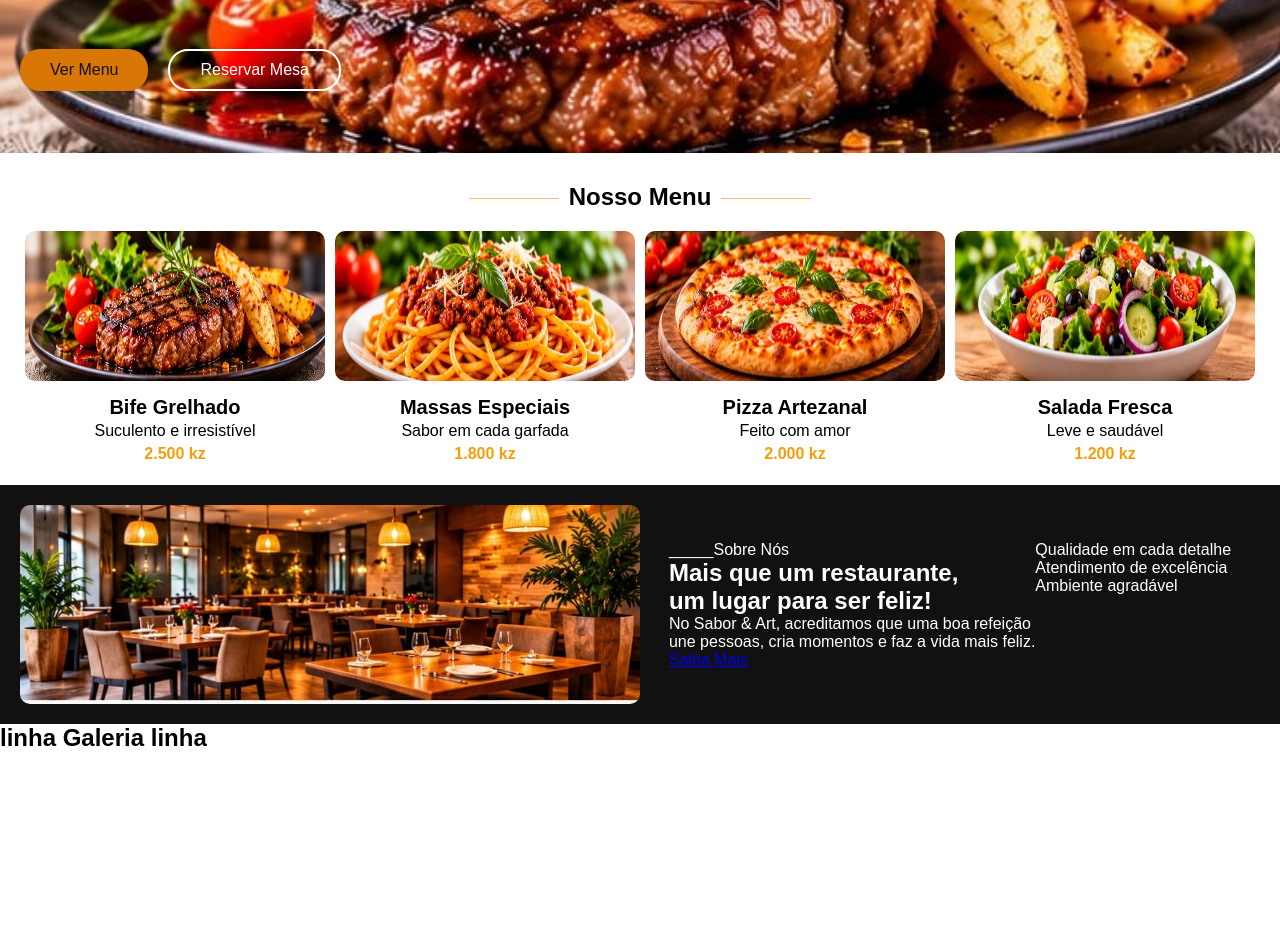
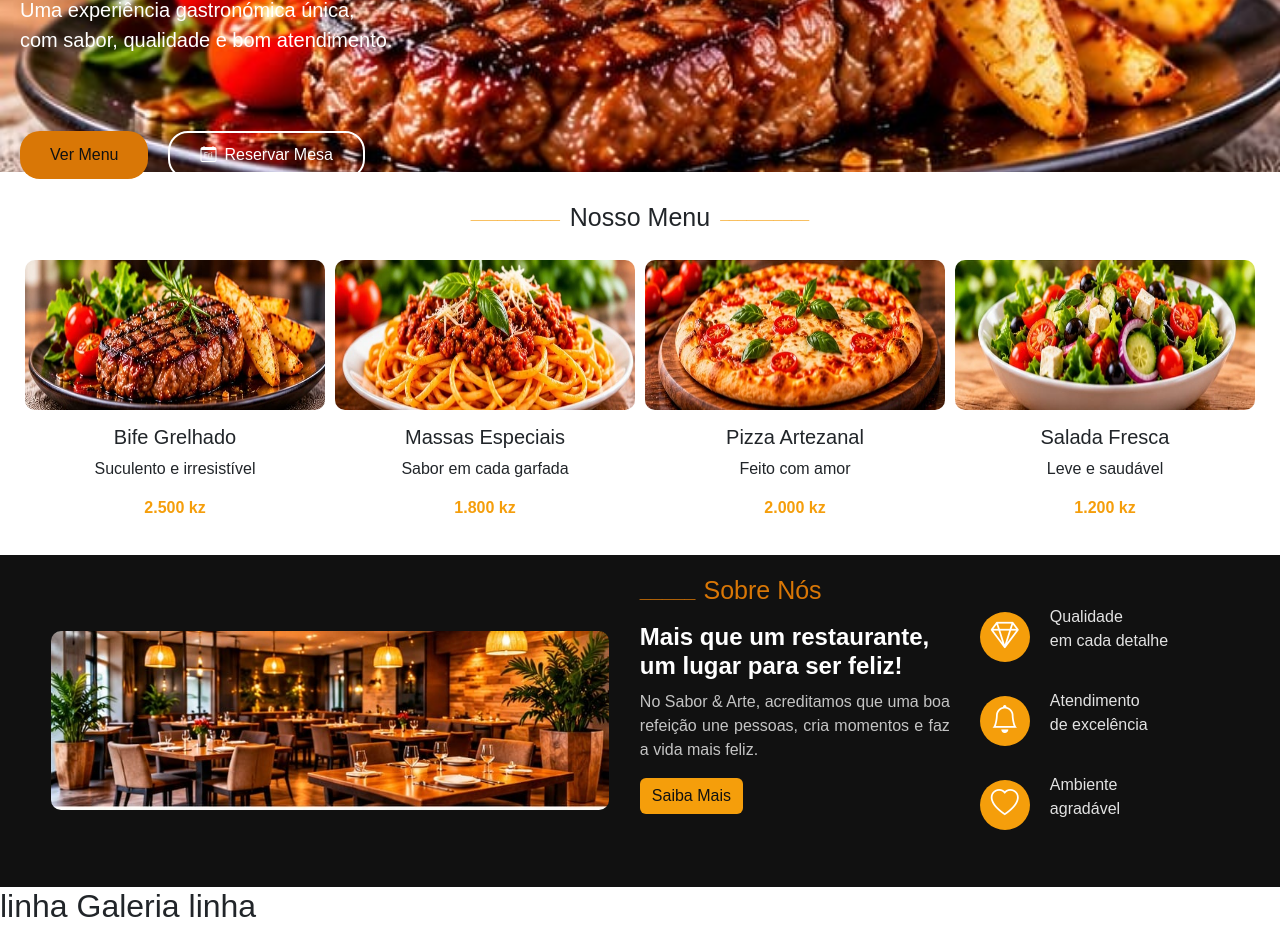
Before and after one commit to AntonioBalduino/leading-page-Sabor_-_Arte, a plain HTML site: page index.html in a window 1280 px wide. Shown: the part 263-1205 px from the top of the page. Before the commit the page ends 1033 px from the top, so only its background shows below. Drawn offline with nearby package versions, Linux system fonts and the light colour scheme.

Commit message:
section-3

```diff
--- a/assets/css/estilos.css
+++ b/assets/css/estilos.css
@@ -1,3 +1,5 @@
+@import url("https://cdn.jsdelivr.net/npm/bootstrap-icons@1.13.1/font/bootstrap-icons.min.css");
+
 *{
     margin: 0;
     padding: 0;
@@ -123,7 +125,12 @@ header div a:hover{
 
 #sec-1 div a.link-2{
     border: 2px solid #ffffff;
+    display: flex;
+    justify-content: center;
+    align-items: center;
+    gap: 8px;
 }
+
 #sec-1 div a.link-2:hover{
     background-color: #ffffff2f;
     color: #111111;
@@ -142,6 +149,11 @@ header div a:hover{
     display: flex;
     justify-content: center;
 }
+
+#sec-2 div.menu h2{
+    font-size: 25px;
+}
+
 #sec-2 div.menu span{
     color: #F59E0B;
     font-weight: bolder;
@@ -189,13 +201,13 @@ header div a:hover{
     color: #ffffff;
     padding: 20px;
     display: flex;
-    justify-content: space-between;
+    justify-content: center;
     align-items: center;
     width: 100%;
 }
 
 #sec-3 img{
-    width: 50%;
+    width: 45%;
     border-radius: 10px;
     object-fit: cover;
     object-position: center;
@@ -207,7 +219,84 @@ header div a:hover{
     justify-content: center;
 }
 
+/*SOBRE NOS */
 #sec-3 div.div_2 .content-1 div.sobre_nos{
     display: flex;
+    color: #D97706;
+    gap: 8px;
+
+}
+
+#sec-3 div.div_2 .content-1 div.sobre_nos h2{
+    font-size: 25px;
+}
+
+
+#sec-3 div.div_2 .content-1 div.sobre_nos span{
+    font-weight: bold;
+}
+
+#sec-3 div.div_2 .content-1{
+    width: 50%;
+    font-size: 20px;
+    text-align: justify;
+}
+
+#sec-3 div.div_2 .content-1 h3{
+    font-size: 24px;
+    margin: 10px 0;
+    font-weight: bolder;
+}
+
+#sec-3 div.div_2 .content-1 p{
+    color: #ffffffc0;
+    font-size: 16px;
+}
+
+#sec-3 div.div_2 .content-1 .btn{
+    background-color: #F59E0B;
+    color: #111111;
+    border: none;
+}
+#sec-3 div.div_2 .content-1 .btn:hover{
+    background-color: #D97706;
+    color: #ffffff;
+    transition: 0.8s;
+}
+
+
+/*OUTRA PARTE CONTENT-2*/
+
+#sec-3 div.div_2 .content-2{
+    display: flex;
+    flex-direction: column;
+    padding: 30px;
+    gap: 20px;
+}
+
+#sec-3 div.div_2 .content-2 div{
+    display: flex;
     align-items: center;
+    text-align: left;
+    gap: 20px;
 }
+
+#sec-3 div.div_2 .content-2 div .icon{
+    background-color: #F59E0B;
+    display: flex;
+    justify-content: center;
+    align-items: center;
+    text-align: center;
+    width: 50px;
+    height: 50px;
+    border-radius: 50%;
+    font-weight: 900;
+}
+
+#sec-3 div.div_2 .content-2 div .icon i{
+    font-size: 28px;
+}
+
+#sec-3 div.div_2 .content-2 div p{
+    color: #ffffffe0;
+}
--- a/index.html
+++ b/index.html
@@ -3,6 +3,7 @@
 <head>
     <meta charset="UTF-8">
     <meta name="viewport" content="width=device-width, initial-scale=1.0">
+    <link rel="stylesheet" href="https://cdn.jsdelivr.net/npm/bootstrap@5.3.8/dist/css/bootstrap.min.css">
     <link rel="stylesheet" href="assets/css/estilos.css">
     <title>Sabor Art</title>
 </head>
@@ -30,7 +31,7 @@
         <p>Uma experiência gastronómica única,<br> com sabor, qualidade e bom atendimento.</p>
         <div>
             <a href="#" class="link-1">Ver Menu</a>
-            <a href="#" class="link-2">Reservar Mesa</a>
+            <a href="#" class="link-2"> <i class="bi bi-calendar-day"></i> Reservar Mesa</a>
         </div>
     </section>
 
@@ -75,18 +76,27 @@
             <div class="content-1">
                 <div class="sobre_nos">
                     <span>_____</span>
-                    <p>Sobre Nós</p>
+                    <h2>Sobre Nós</h2>
                 </div>
-                <h2>Mais que um restaurante,<br> um lugar para ser feliz!</h2>
-                <p>No Sabor & Art, acreditamos que uma boa refeição <br> une pessoas, cria momentos e faz a vida mais feliz.</p>
+                <h3>Mais que um restaurante,<br> um lugar para ser feliz!</h3>
+                <p>No Sabor & Arte, acreditamos que uma boa refeição une pessoas, cria momentos e faz a vida mais feliz.</p>
 
-                <a href="#">Saiba Mais</a>
+                <a href="#" class="btn btn-primary">Saiba Mais</a>
             </div>
 
             <div class="content-2">
-                <p>Qualidade em cada detalhe</p>
-                <p>Atendimento de excelência</p>
-                <p>Ambiente agradável</p>
+                <div>
+                    <div class="icon"> <i class="bi bi-gem"></i> </div>
+                    <p>Qualidade <br> em cada detalhe</p>
+                </div>
+                <div>
+                    <div class="icon"><i class="bi bi-bell"></i></div>
+                    <p>Atendimento <br> de excelência</p>
+                </div>
+                <div>
+                    <div class="icon"><i class="bi bi-heart"></i></div>
+                    <p>Ambiente <br> agradável</p>
+                </div>
             </div>
         </div>
     </section>
```
